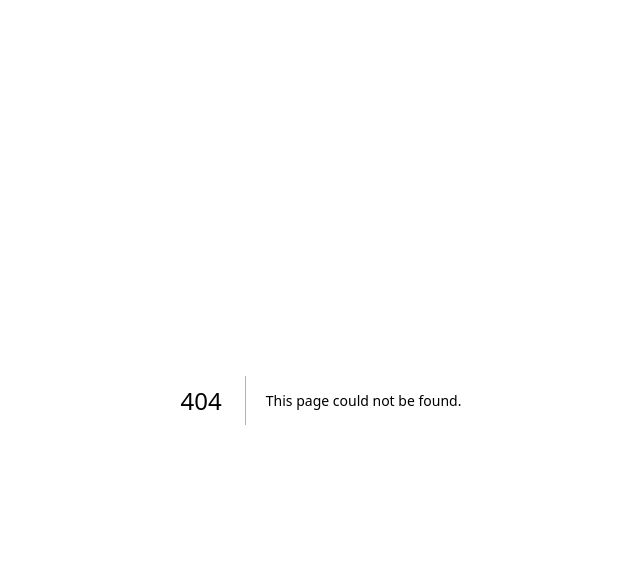
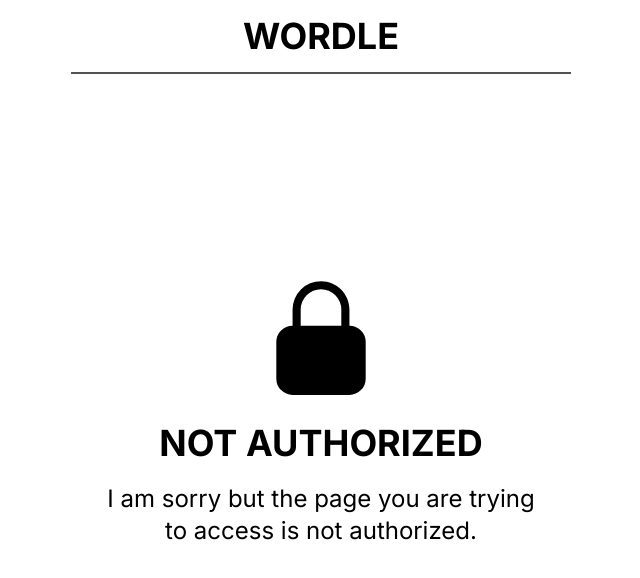
Before and after one commit to lyraddigital/wordle-clone, a Next.js app in the folder frontend-app/: page /not-authorized in a window 1280 px wide. Before the commit this address had no page. Shown: the top 578 px of the page, without its empty margins (319-959 px from the left). Built offline with nearby package versions, Linux system fonts and the light colour scheme.

Commit message:
Added a special Not Authorized page for non prod environments

```diff
--- /dev/null
+++ b/frontend-app/app/components/icons/lock-icon.tsx
@@ -0,0 +1,7 @@
+export default function LockIcon() {
+    return (
+        <svg xmlns="http://www.w3.org/2000/svg" viewBox="0 0 24 24" fill="currentColor" className="size-6 w-full h-auto max-h-[130px]">
+            <path fillRule="evenodd" d="M12 1.5a5.25 5.25 0 0 0-5.25 5.25v3a3 3 0 0 0-3 3v6.75a3 3 0 0 0 3 3h10.5a3 3 0 0 0 3-3v-6.75a3 3 0 0 0-3-3v-3c0-2.9-2.35-5.25-5.25-5.25Zm3.75 8.25v-3a3.75 3.75 0 1 0-7.5 0v3h7.5Z" clipRule="evenodd" />
+        </svg>
+    );
+}
--- a/frontend-app/app/components/providers/theme-provider.tsx
+++ b/frontend-app/app/components/providers/theme-provider.tsx
@@ -17,13 +17,13 @@
         }
     }, [isDarkMode]);
 
-    const wordleState: ThemeState = {
+    const themeState: ThemeState = {
         isDarkMode,
         setIsDarkMode
     };
 
     return (
-        <ThemeContext.Provider value={wordleState}>
+        <ThemeContext.Provider value={themeState}>
             {children}
         </ThemeContext.Provider>
     );
--- /dev/null
+++ b/frontend-app/app/not-authorized/page.tsx
@@ -0,0 +1,29 @@
+'use client';
+
+import Header from "../components/header/header";
+import LockIcon from "../components/icons/lock-icon";
+import ThemeProvider from "../components/providers/theme-provider";
+
+export default function NotAuthorized() {
+    return (
+        <ThemeProvider>
+            <div className="h-dvh flex flex-col items-center dark:text-white relative">
+                <Header />
+                <div className="absolute h-dvh flex flex-col justify-center">
+                    <section className="w-full max-w-[500px] px-6 text-center">
+                        <header className=" flex flex-col items-center">
+                            <div className="my-5">
+                                <LockIcon />
+                            </div>
+                            <h2 className="text-4xl uppercase font-bold">Not Authorized</h2>
+                        </header>
+
+                        <p className="mt-5 md:text-2xl">
+                            I am sorry but the page you are trying to access is not authorized.
+                        </p>
+                    </section>
+                </div>
+            </div>
+        </ThemeProvider>
+    );
+}
--- /dev/null
+++ b/frontend-app/app/not-found.tsx
@@ -0,0 +1,11 @@
+'use client';
+
+import ThemeProvider from "./components/providers/theme-provider";
+
+export default function NotFound() {
+    return (
+        <ThemeProvider>
+            <p>Not Found</p>
+        </ThemeProvider>
+    );
+}
```
